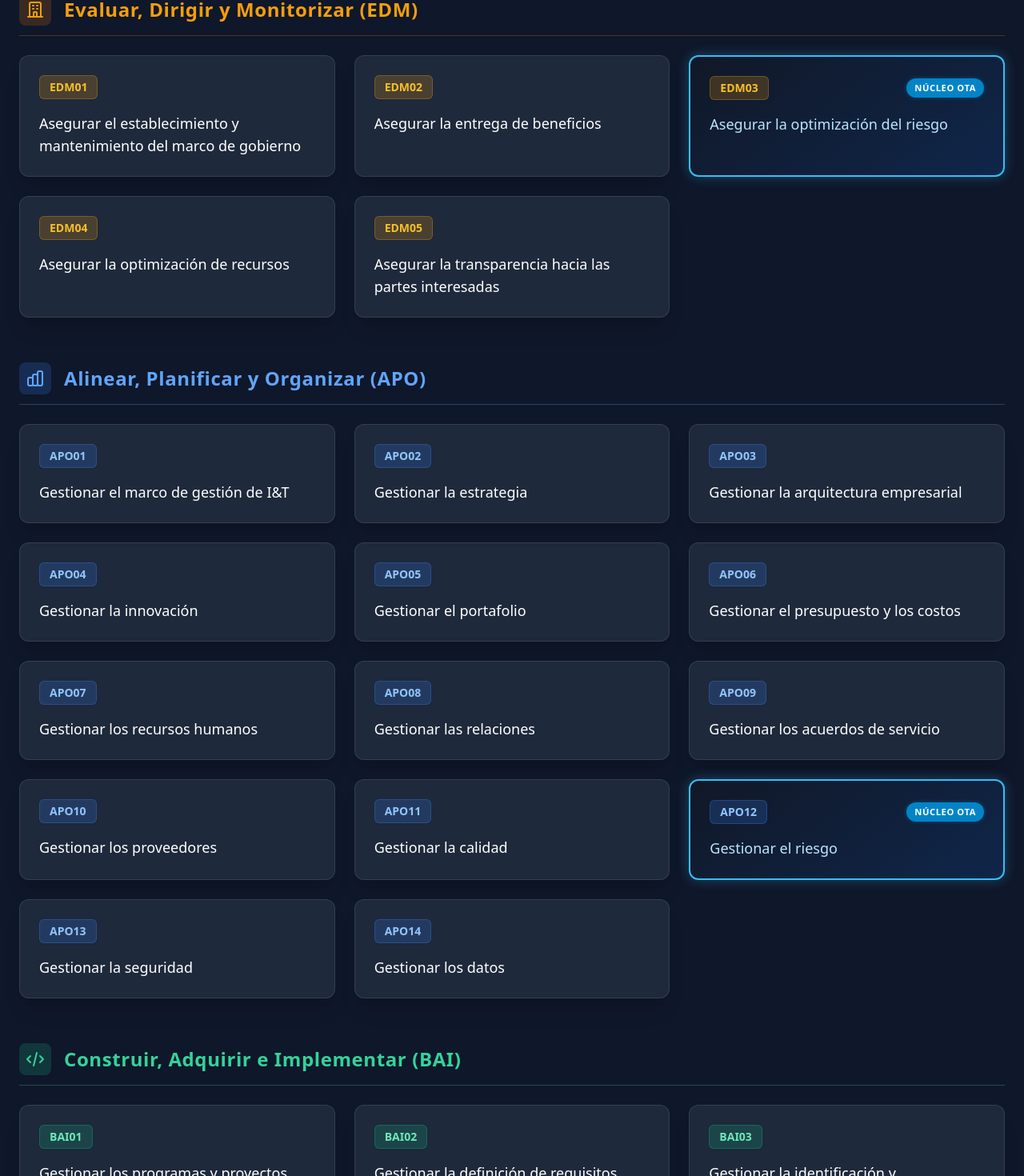
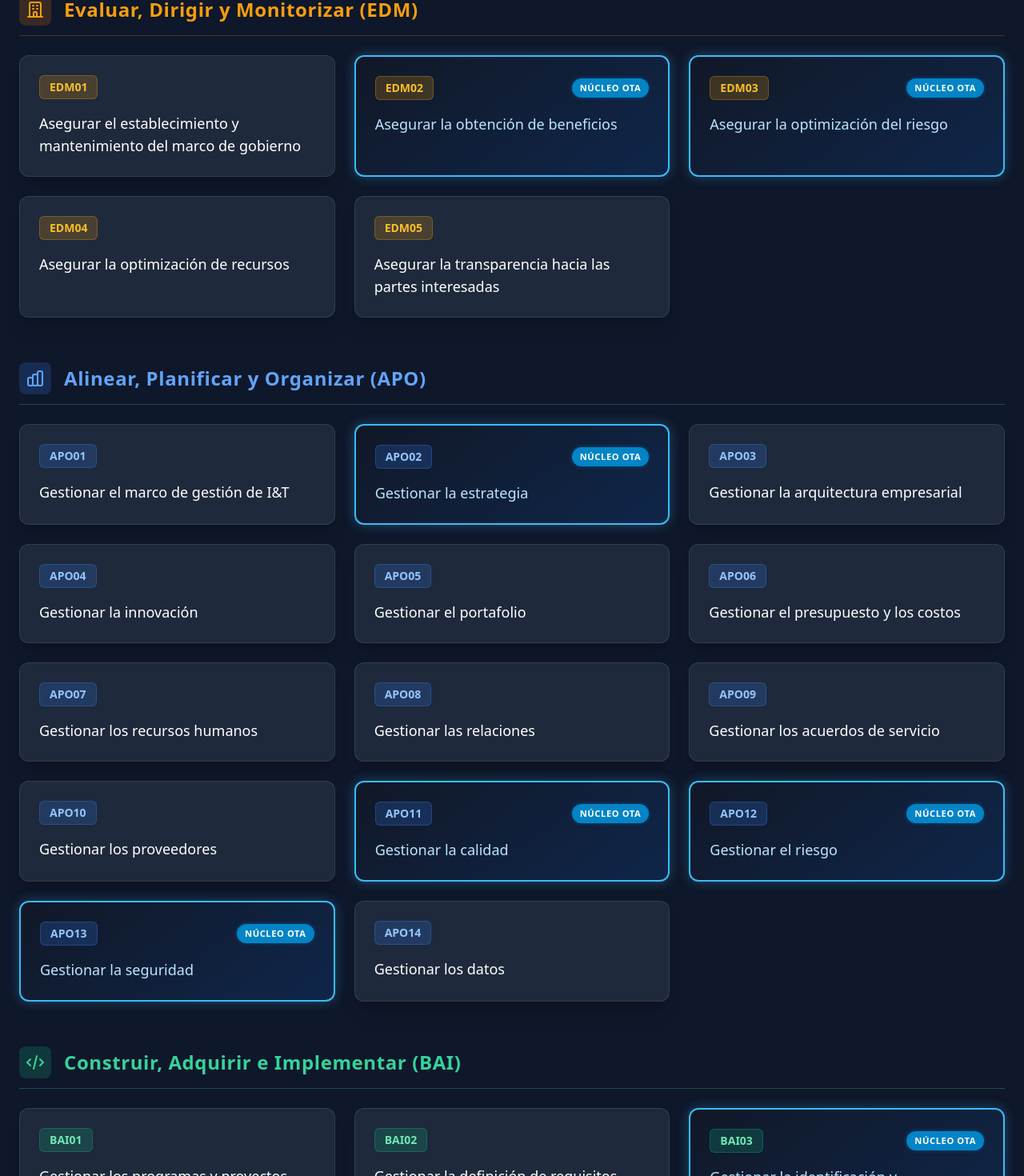
Before and after one commit to luis09u/gobierno-frontend, a React (Vite) app: page / in a window 1280 px wide. Shown: the part 284-1754 px from the top of the page at 80% size. Built offline with nearby package versions, Linux system fonts and the light colour scheme.

Commit message:
relevancia4

```diff
--- a/src/data/procesosCobit.js
+++ b/src/data/procesosCobit.js
@@ -1,6 +1,6 @@
 export const procesosEDM = [
   { id: 'EDM01', nombre: 'Asegurar el establecimiento y mantenimiento del marco de gobierno' },
-  { id: 'EDM02', nombre: 'Asegurar la entrega de beneficios' },
+  { id: 'EDM02', nombre: 'Asegurar la obtención de beneficios', esCritico: true },
   { id: 'EDM03', nombre: 'Asegurar la optimización del riesgo', esCritico: true },
   { id: 'EDM04', nombre: 'Asegurar la optimización de recursos' },
   { id: 'EDM05', nombre: 'Asegurar la transparencia hacia las partes interesadas' }
@@ -8,7 +8,7 @@ export const procesosEDM = [
 
 export const procesosAPO = [
   { id: 'APO01', nombre: 'Gestionar el marco de gestión de I&T' },
-  { id: 'APO02', nombre: 'Gestionar la estrategia' },
+  { id: 'APO02', nombre: 'Gestionar la estrategia', esCritico: true  },
   { id: 'APO03', nombre: 'Gestionar la arquitectura empresarial' },
   { id: 'APO04', nombre: 'Gestionar la innovación' },
   { id: 'APO05', nombre: 'Gestionar el portafolio' },
@@ -17,23 +17,23 @@ export const procesosAPO = [
   { id: 'APO08', nombre: 'Gestionar las relaciones' },
   { id: 'APO09', nombre: 'Gestionar los acuerdos de servicio' },
   { id: 'APO10', nombre: 'Gestionar los proveedores' },
-  { id: 'APO11', nombre: 'Gestionar la calidad' },
+  { id: 'APO11', nombre: 'Gestionar la calidad', esCritico: true  },
   { id: 'APO12', nombre: 'Gestionar el riesgo', esCritico: true },
-  { id: 'APO13', nombre: 'Gestionar la seguridad' },
+  { id: 'APO13', nombre: 'Gestionar la seguridad', esCritico: true  },
   { id: 'APO14', nombre: 'Gestionar los datos' }
 ];
 
 export const procesosBAI = [
   { id: 'BAI01', nombre: 'Gestionar los programas y proyectos' },
   { id: 'BAI02', nombre: 'Gestionar la definición de requisitos'},
-  { id: 'BAI03', nombre: 'Gestionar la identificación y construcción de soluciones'},
+  { id: 'BAI03', nombre: 'Gestionar la identificación y construcción de soluciones', esCritico: true },
   { id: 'BAI04', nombre: 'Gestionar la disponibilidad y la capacidad'},
   { id: 'BAI05', nombre: 'Gestionar los cambios organizativos'},
   { id: 'BAI06', nombre: 'Gestionar los cambios de TI', esCritico: true },
   { id: 'BAI07', nombre: 'Gestionar la aceptación y la transición de los cambios de TI', esCritico: true },
   { id: 'BAI08', nombre: 'Gestionar el conocimiento'},
   { id: 'BAI09', nombre: 'Gestionar los activos'},
-  { id: 'BAI10', nombre: 'Gestionar la configuración'},
+  { id: 'BAI10', nombre: 'Gestionar la configuración', esCritico: true },
   { id: 'BAI11', nombre: 'Gestionar los proyectos'}
 ];
 
@@ -47,7 +47,7 @@ export const procesosDSS = [
 ];
 
 export const procesosMEA = [
-  { id: 'MEA01', nombre: 'Gestionar la monitorización del rendimiento y la conformidad'},
+  { id: 'MEA01', nombre: 'Gestionar la monitorización del rendimiento y la conformidad', esCritico: true },
   { id: 'MEA02', nombre: 'Gestionar el sistema de control interno'},
   { id: 'MEA03', nombre: 'Gestionar el cumplimiento de los requisitos externos', esCritico: true },
   { id: 'MEA04', nombre: 'Gestionar el aseguramiento'}
```
